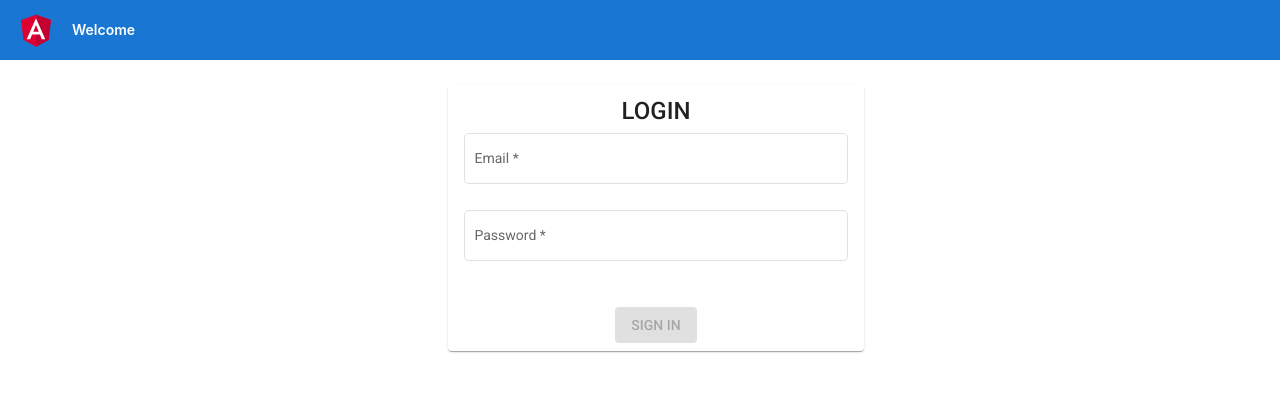
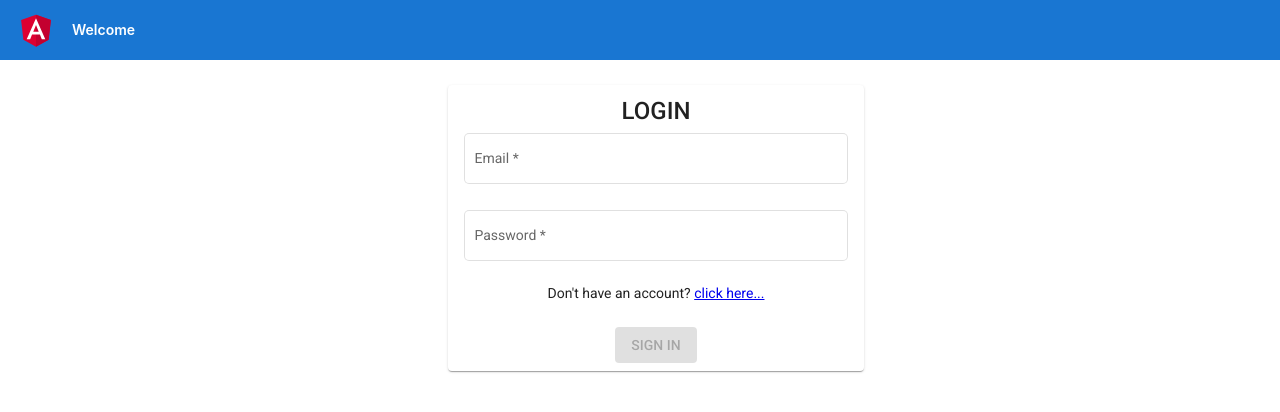
Before and after one commit to Direnzo30/koombea-tweeter-client, an Angular app: page / in a window 1280 px wide. Shown: the top 412 px of the page. Built offline with nearby package versions, Linux system fonts and the light colour scheme.

Commit message:
fix routing

```diff
--- a/src/app/app-routing.module.ts
+++ b/src/app/app-routing.module.ts
@@ -5,6 +5,7 @@ import { SignupComponent } from './signup/signup.component';
 
 const routes: Routes = [
   { path: '', component: SigninComponent },
+  { path: 'signin', component: SigninComponent },
   { path: 'signup', component: SignupComponent },
 ];
 
--- a/src/app/signin/signin.component.html
+++ b/src/app/signin/signin.component.html
@@ -13,6 +13,7 @@
                         <mat-label>Password</mat-label>
                         <input type="password" autocomplete="off" matInput formControlName="password">
                     </mat-form-field>
+                    <div class="routing-link">Don't have an account? <a [routerLink]="['/signup']">click here...</a></div>
             </mat-card-content>
             <mat-card-actions>
                 <button [disabled]="!signinForm.valid" type="submit" mat-raised-button color="primary">SIGN IN</button>
--- a/src/app/signup/signup.component.html
+++ b/src/app/signup/signup.component.html
@@ -13,6 +13,7 @@
                         <mat-label>Password</mat-label>
                         <input type="password" autocomplete="off" matInput formControlName="password">
                     </mat-form-field>
+                    <div class="routing-link">Already have an account? <a [routerLink]="['/signin']">click here...</a></div>
             </mat-card-content>
             <mat-card-actions>
                 <button [disabled]="!signupForm.valid" type="submit" mat-raised-button color="primary">SIGN UP</button>
```
